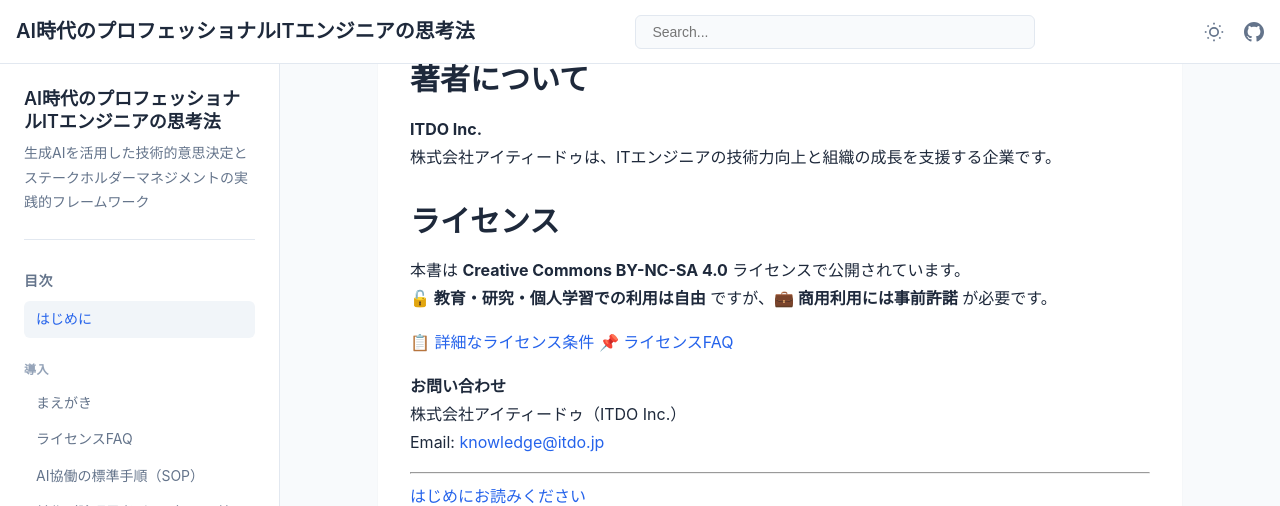
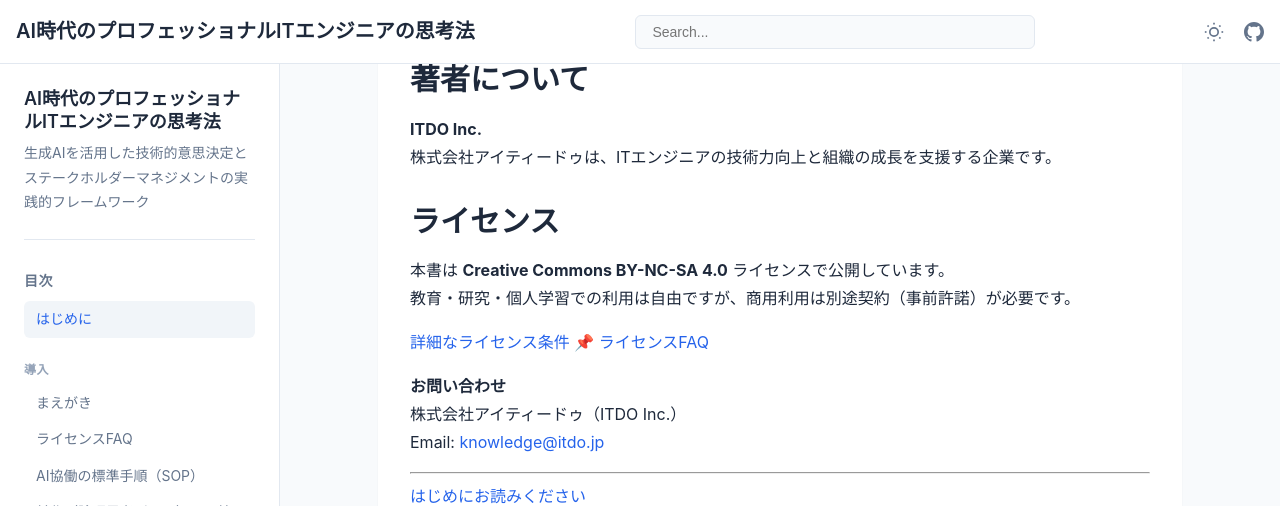
Before and after one commit to itdojp/ai-era-engineers-mind-book, a Jekyll site: the page built from docs/index.md, in a window 1280 px wide and 900 px high, scrolled down 3561 px, cut to the strip 0-506 px from the top of the window. Built offline with Jekyll 4.4.1, drawn with Linux system fonts in a browser that asks for light colours.

Commit message:
docs: ライセンス表記とMermaidラベルを正規化 (#118)

```diff
--- a/docs/index.md
+++ b/docs/index.md
@@ -122,10 +122,10 @@ permalink: /
 
 ## ライセンス
 
-本書は **Creative Commons BY-NC-SA 4.0** ライセンスで公開されています。
-**🔓 教育・研究・個人学習での利用は自由** ですが、**💼 商用利用には事前許諾** が必要です。
+本書は **Creative Commons BY-NC-SA 4.0** ライセンスで公開しています。
+教育・研究・個人学習での利用は自由ですが、商用利用は別途契約（事前許諾）が必要です。
 
-📋 [詳細なライセンス条件](https://github.com/itdojp/it-engineer-knowledge-architecture/blob/main/LICENSE.md)
+[詳細なライセンス条件](https://github.com/itdojp/it-engineer-knowledge-architecture/blob/main/LICENSE.md)
 📌 [ライセンスFAQ](introduction/license-faq/)
 
 **お問い合わせ**
```
Also changed, not shown: docs/chapters/chapter-01/index.md (+3 -3 lines).
